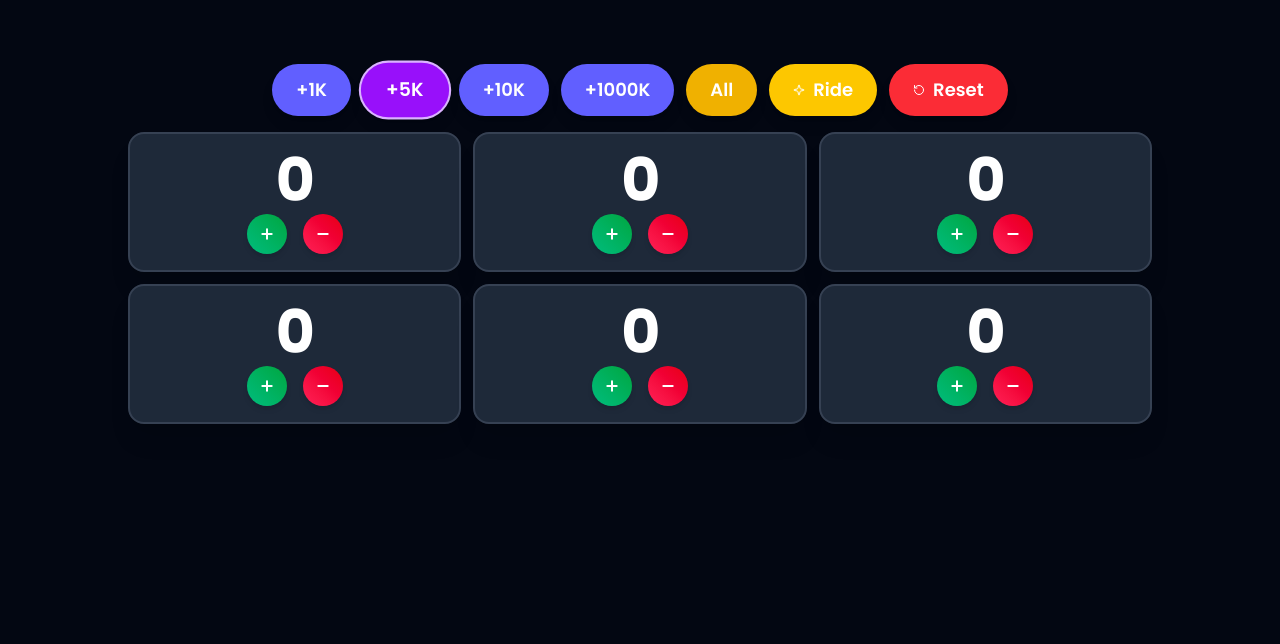
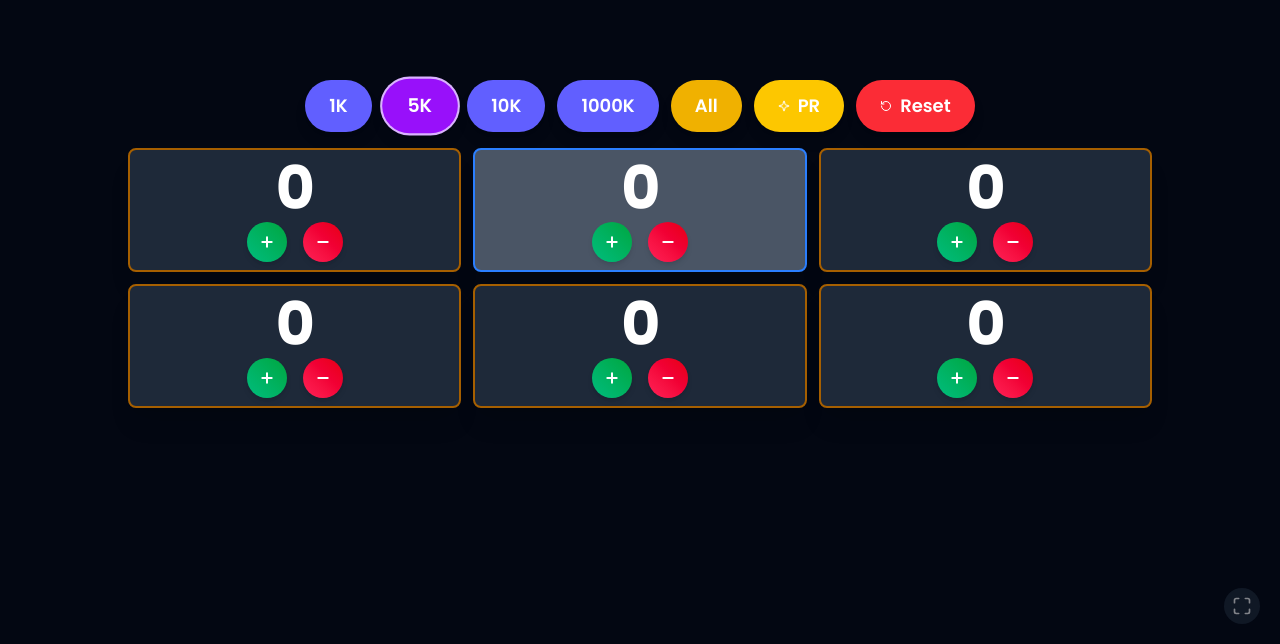
Before and after one commit to Erongi/vg-power-counter, a React (Vite) app: page / in a window 1280 px wide. Shown: the part 156-800 px from the top of the page. Built offline with nearby package versions, Linux system fonts and the light colour scheme.

Commit message:
refactor: add full-screen feature

```diff
--- a/src/App.jsx
+++ b/src/App.jsx
@@ -1,11 +1,14 @@
-import { useState } from "react";
-import { RotateCcw, Sparkle } from "lucide-react";
+import { useState, useRef } from "react";
+import { RotateCcw, Sparkle, Minimize, Maximize } from "lucide-react";
 import { Counter } from "./components";
 
 export default function App() {
   const [unitPowers, setUnitPowers] = useState(Array(6).fill(0));
   const [selectingPower, setSelectingPower] = useState(5000);
   const standardPowerSet = [1000, 5000, 10000, 1000000];
+
+  const appRef = useRef(null);
+  const [isFullScreen, setIsFullScreen] = useState(false);
 
   const increaseAll = () => {
     setUnitPowers((prev) => prev.map((p) => p + selectingPower));
@@ -28,8 +31,48 @@ export default function App() {
   const increaseOne = (index) => updateOne(index, 1);
   const decreaseOne = (index) => updateOne(index, -1);
 
+  // Toggle full screen mode
+  const handleFullScreen = () => {
+    if (!document.fullscreenElement) {
+      if (appRef.current.requestFullscreen) {
+        appRef.current.requestFullscreen();
+      } else if (appRef.current.webkitRequestFullscreen) {
+        /* Safari */
+        appRef.current.webkitRequestFullscreen();
+      } else if (appRef.current.msRequestFullscreen) {
+        /* IE11 */
+        appRef.current.msRequestFullscreen();
+      }
+      setIsFullScreen(true);
+    } else {
+      if (document.exitFullscreen) {
+        document.exitFullscreen();
+      } else if (document.webkitExitFullscreen) {
+        /* Safari */
+        document.webkitExitFullscreen();
+      } else if (document.msExitFullscreen) {
+        /* IE11 */
+        document.msExitFullscreen();
+      }
+      setIsFullScreen(false);
+    }
+  };
+
   return (
-    <div className="flex flex-col items-center justify-center h-screen p-2 bg-gray-950 text-white font-inter overflow-hidden">
+    <div
+      ref={appRef}
+      className="relative flex flex-col items-center justify-center h-screen p-2 bg-gray-950 text-white font-inter overflow-hidden"
+    >
+      <div className="flex flex-row-reverse w-full absolute bottom-0 p-5 z-10 opacity-50">
+        <button
+          onClick={handleFullScreen}
+          className="p-2 rounded-full bg-gray-800 text-white hover:bg-gray-700 transition-colors duration-200"
+          aria-label="Toggle full screen"
+        >
+          {isFullScreen ? <Minimize size={20} /> : <Maximize size={20} />}
+        </button>
+      </div>
+
       {/* Control buttons container */}
       <div className="flex flex-wrap items-center justify-center gap-3 mb-4">
         {standardPowerSet.map((power) => {
@@ -44,7 +87,7 @@ export default function App() {
                   : "bg-indigo-500 hover:bg-indigo-600 hover:scale-105"
               }`}
             >
-              +{power / 1000}K
+              {power / 1000}K
             </button>
           );
         })}
@@ -61,7 +104,7 @@ export default function App() {
           className="relative px-3 py-1 sm:px-6 sm:py-3 text-xs sm:text-lg font-semibold rounded-full bg-yellow-400 hover:bg-yellow-500 transition-all duration-300 transform hover:scale-105 shadow-lg active:scale-95 flex items-center gap-1 sm:gap-2"
         >
           <Sparkle size={12} sm:size={16} />
-          <span>Ride</span>
+          <span>PR</span>
         </button>
 
         <button
--- a/src/components/Counter.jsx
+++ b/src/components/Counter.jsx
@@ -1,8 +1,13 @@
-import { Plus, Minus } from "lucide-react";
+import { Plus, Minus, Sparkle } from "lucide-react";
 
 const Counter = ({ power, index, onIncrease, onDecrease }) => {
+  const containerClasses = `flex flex-col items-center justify-center p-2 xs:p-4 rounded-lg xs:rounded-2xl shadow-xl border-2 backdrop-blur-sm bg-opacity-70 ${
+    index === 1
+      ? "bg-gray-600 border-blue-500"
+      : "bg-gray-800 border-yellow-700"
+  }`;
   return (
-    <div className="flex flex-col items-center justify-center p-2 sm:p-4 bg-gray-800 rounded-lg sm:rounded-2xl shadow-xl border-2 border-gray-700 backdrop-blur-sm bg-opacity-70">
+    <div className={containerClasses}>
       <div className="text-4xl sm:text-6xl font-bold tracking-tight text-white mb-1">
         {power}
       </div>
```
Also changed, not shown: src/assets/bg_circle.png (added).
